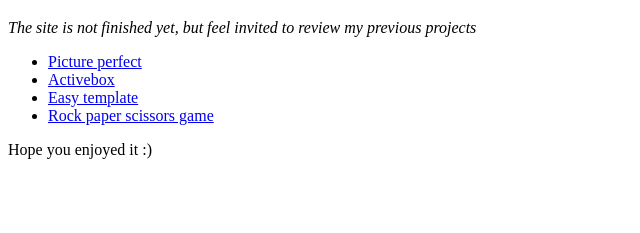
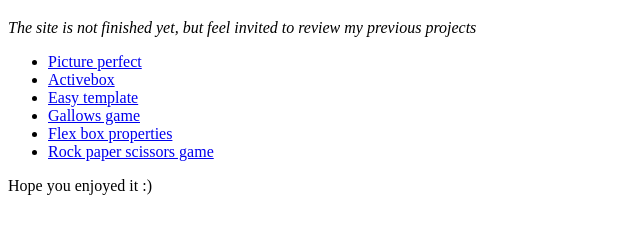
Before and after one commit to JoannaKu/joannaku.github.io, a plain HTML site: page index.html in a window 1280 px wide. Shown: the part 61-294 px from the top of the page, without its empty margins (0-640 px from the left). Drawn offline with Linux system fonts and the light colour scheme.

Commit message:
Add new links

```diff
--- a/index.html
+++ b/index.html
@@ -12,6 +12,8 @@
 			<li><a href="https://joannaku.github.io/picture-perfect/" target="_blank">Picture perfect</a></li>
 			<li><a href="https://joannaku.github.io/activebox/" target="_blank">Activebox</a></li>
 			<li><a href="https://joannaku.github.io//easy-template/" target="_blank">Easy template</a></li>
+			<li><a href="https://joannaku.github.io//gallows_game/" target="_blank">Gallows game</a></li>
+			<li><a href="https://joannaku.github.io//flex-box-properties/" target="_blank">Flex box properties</a></li>
 			<li><a href="https://joannaku.github.io//rock-paper-scissors/" target="_blank">Rock paper scissors game</a></li>
 		</ul>
 		<p>Hope you enjoyed it :)</p>
```
